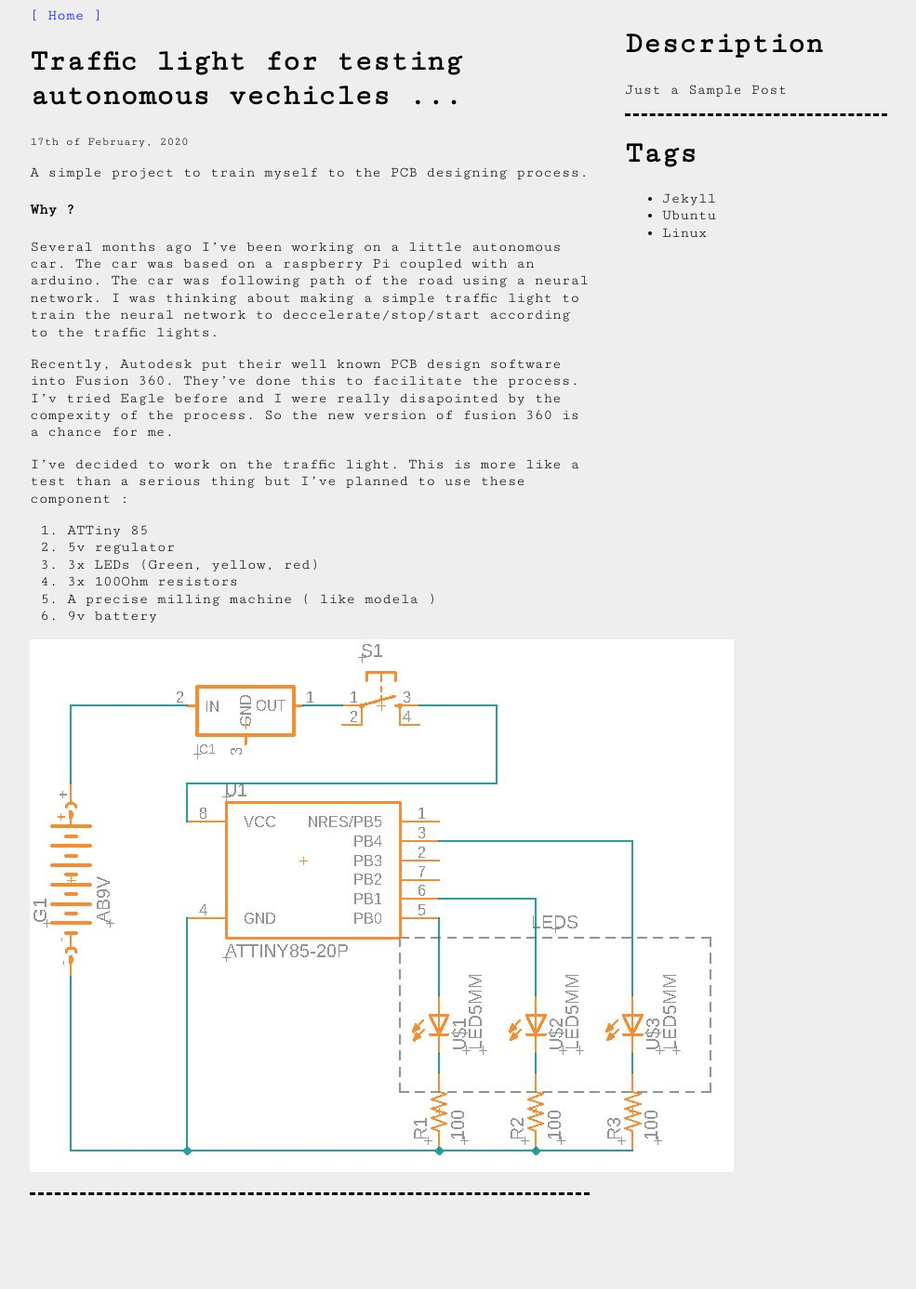
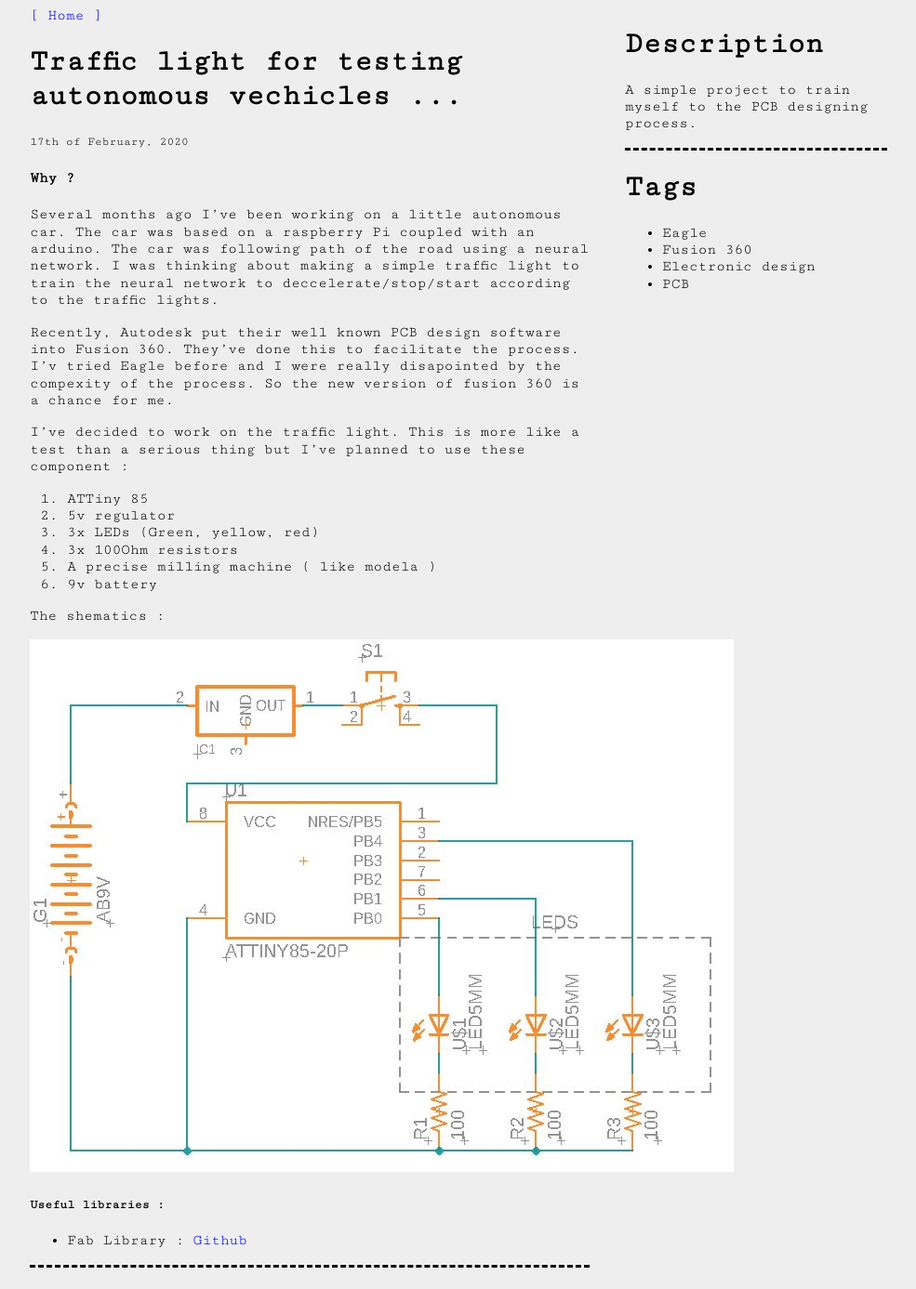
Before and after one commit to JulesTopart/waag, a Jekyll site: the page built from _posts/2020-02-17-traffic-lights.md, in a window 1280 px wide. Shown: the whole page at 93% size, without its empty margins (147-1132 px from the left). Built offline with Jekyll 4.4.1, drawn with Linux system fonts in a browser that asks for light colours; nearby versions of some CDN libraries; before the commit the page ends 1309 px from its top, so only the background shows below that.

Commit message:
Update 2020-02-17-traffic-lights.md

```diff
--- a/_posts/2020-02-17-traffic-lights.md
+++ b/_posts/2020-02-17-traffic-lights.md
@@ -1,13 +1,14 @@
 ---
 title: Traffic light for testing autonomous vechicles ...
 tags:
-- Jekyll
-- Ubuntu
-- Linux
-desc: Just a Sample Post
+- Eagle
+- Fusion 360
+- Electronic design
+- PCB
+
+desc: A simple project to train myself to the PCB designing process.
 layout: post
 ---
-A simple project to train myself to the PCB designing process.
 
 <!-- more -->
 #### Why ?
@@ -26,4 +27,10 @@ I've decided to work on the traffic light. This is more like a test than a serio
 5. A precise milling machine ( like modela )
 6. 9v battery
 
+The shematics :
+
 <img src="{{site.baseurl}}/assets\img\17-02-shematic.JPG">
+
+
+##### Useful libraries :
+- Fab Library : [Github](https://gitlab.cba.mit.edu/pub/libraries/tree/master/eagle)
```
